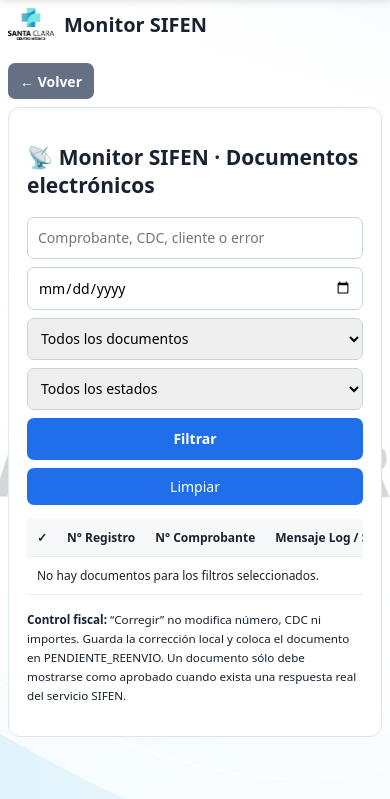
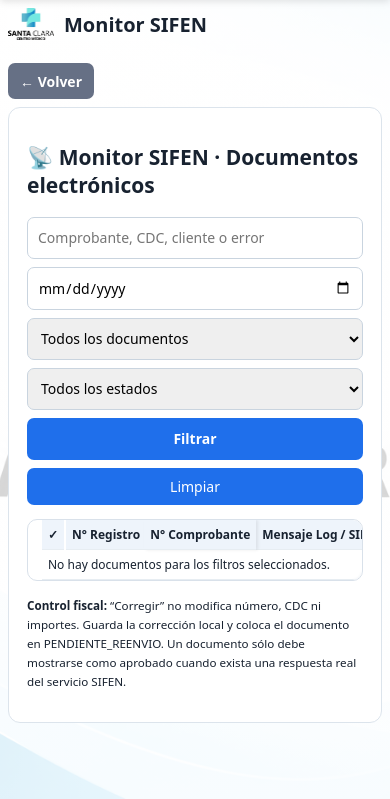
Before and after one commit to willilp15-sudo/CMSANTACLARA, a Flask app: template templates/sifen_monitor.html in a window 390 px wide. Shown: the part 47-846 px from the top of the page. Run offline with Flask 3, Linux system fonts and the light colour scheme; the template is opened without the code that fills it, so the values that code supplies are empty; the visitor is signed in with stand-in values (Sample User, id 1); data comes from the database, SQL or seed files in the repository; parts of the project's set-up code (start-up, migrations or seed data) failed here and were passed over.

Commit message:
Santa Clara ERP V13.9.73 - Monitor SIFEN responsivo con desplazamiento

```diff
--- a/templates/sifen_monitor.html
+++ b/templates/sifen_monitor.html
@@ -1,6 +1,22 @@
 {% extends 'base.html' %}{% block title %}Monitor SIFEN{% endblock %}{% block content %}
-<div class="card" style="max-width:1500px;margin:auto"><h2>📡 Monitor SIFEN · Documentos electrónicos</h2>
+<style>
+.sifen-card{width:min(98vw,1900px);max-width:none;margin:0 auto;}
+.sifen-scroll{width:100%;overflow-x:auto;overflow-y:auto;max-height:68vh;border:1px solid #d9e1ea;border-radius:10px;scrollbar-gutter:stable both-edges;}
+.sifen-table{width:max-content;min-width:100%;border-collapse:separate;border-spacing:0;font-size:12px;white-space:nowrap;}
+.sifen-table th{position:sticky;top:0;z-index:4;background:#eef4fb;}
+.sifen-table th,.sifen-table td{padding:7px 8px;vertical-align:middle;}
+.sifen-table .msg{white-space:normal;min-width:280px;max-width:420px;}
+.sifen-table .cdc{font-size:10px;min-width:305px;}
+.sifen-table .actions{min-width:245px;}
+.sifen-table th:nth-child(1),.sifen-table td:nth-child(1){position:sticky;left:0;z-index:3;background:inherit;}
+.sifen-table th:nth-child(2),.sifen-table td:nth-child(2){position:sticky;left:38px;z-index:3;background:inherit;}
+.sifen-table th:nth-child(3),.sifen-table td:nth-child(3){position:sticky;left:112px;z-index:3;background:inherit;box-shadow:2px 0 3px rgba(0,0,0,.08);}
+.sifen-table th:nth-child(-n+3){z-index:6;background:#eef4fb;}
+.sifen-scroll::-webkit-scrollbar{height:14px;width:14px}.sifen-scroll::-webkit-scrollbar-thumb{background:#9aa9b8;border-radius:8px;border:3px solid #eef2f6}.sifen-scroll::-webkit-scrollbar-track{background:#eef2f6}
+@media(max-width:900px){.sifen-card{width:99vw}.sifen-table .msg{min-width:240px;max-width:320px}.sifen-table th,.sifen-table td{padding:6px}}
+</style>
+<div class="card sifen-card"><h2>📡 Monitor SIFEN · Documentos electrónicos</h2>
 <form method="get" class="toolbar" style="gap:8px;flex-wrap:wrap"><input name="q" value="{{q}}" placeholder="Comprobante, CDC, cliente o error"><input type="date" name="fecha" value="{{fecha}}"><select name="tipo"><option value="">Todos los documentos</option><option value="FE" {% if tipo=='FE' %}selected{% endif %}>01 · Factura</option><option value="NCE" {% if tipo=='NCE' %}selected{% endif %}>05 · Nota de Crédito</option><option value="NDE" {% if tipo=='NDE' %}selected{% endif %}>06 · Nota de Débito</option></select><select name="estado"><option value="">Todos los estados</option>{% for e in ['NO_ENVIADO','TEST_GENERADO','PENDIENTE_ENVIO','PENDIENTE_REENVIO','RECHAZADO','ERROR','APROBADO','ACEPTADO','CANCELACION_PENDIENTE'] %}<option value="{{e}}" {% if estado==e %}selected{% endif %}>{{e}}</option>{% endfor %}</select><button>Filtrar</button><a class="btn" href="/sifen/monitor">Limpiar</a></form>
-<div style="overflow:auto"><table style="font-size:12px;white-space:nowrap"><tr><th>✓</th><th>N° Registro</th><th>N° Comprobante</th><th>Mensaje Log / SIFEN</th><th>CDC</th><th>Lote</th><th>Estado</th><th>Fecha</th><th>Tipo Documento</th><th>Intentos</th><th>Acciones</th></tr>
-{% for d in docs %}<tr><td><input type="checkbox"></td><td>{{d.id}}</td><td><a href="{{d.view_url}}">{{d.numero}}</a></td><td style="white-space:normal;min-width:300px">{% if d.sifen_codigo_error %}<b>{{d.sifen_codigo_error}}</b> · {% endif %}{{d.sifen_mensaje_error or ('Documento '+(d.estado_sifen or 'NO_ENVIADO'))}}</td><td style="font-size:10px">{{d.cdc or '-'}}</td><td>{{d.lote or '-'}}</td><td><b>{{d.estado_sifen or 'NO_ENVIADO'}}</b></td><td>{{d.fecha or '-'}}</td><td>{{d.tipo_codigo}} · {{d.tipo_doc}}</td><td>{{d.sifen_intentos or 0}}</td><td><a class="btn" href="{{d.view_url}}">Ver</a> <a class="btn" href="{{d.edit_url}}">✏ Corregir</a><form method="post" action="{{d.retry_url}}" style="display:inline"><button>↻ Reintentar</button></form></td></tr>{% else %}<tr><td colspan="11">No hay documentos para los filtros seleccionados.</td></tr>{% endfor %}</table></div>
+<div class="sifen-scroll" aria-label="Monitor SIFEN con desplazamiento horizontal y vertical"><table class="sifen-table"><tr><th>✓</th><th>N° Registro</th><th>N° Comprobante</th><th>Mensaje Log / SIFEN</th><th>CDC</th><th>Lote</th><th>Estado</th><th>Fecha</th><th>Tipo Documento</th><th>Intentos</th><th>Acciones</th></tr>
+{% for d in docs %}<tr><td><input type="checkbox"></td><td>{{d.id}}</td><td><a href="{{d.view_url}}">{{d.numero}}</a></td><td class="msg">{% if d.sifen_codigo_error %}<b>{{d.sifen_codigo_error}}</b> · {% endif %}{{d.sifen_mensaje_error or ('Documento '+(d.estado_sifen or 'NO_ENVIADO'))}}</td><td class="cdc">{{d.cdc or '-'}}</td><td>{{d.lote or '-'}}</td><td><b>{{d.estado_sifen or 'NO_ENVIADO'}}</b></td><td>{{d.fecha or '-'}}</td><td>{{d.tipo_codigo}} · {{d.tipo_doc}}</td><td>{{d.sifen_intentos or 0}}</td><td class="actions"><a class="btn" href="{{d.view_url}}">Ver</a> <a class="btn" href="{{d.edit_url}}">✏ Corregir</a><form method="post" action="{{d.retry_url}}" style="display:inline"><button>↻ Reintentar</button></form></td></tr>{% else %}<tr><td colspan="11">No hay documentos para los filtros seleccionados.</td></tr>{% endfor %}</table></div>
 <p><small><b>Control fiscal:</b> “Corregir” no modifica número, CDC ni importes. Guarda la corrección local y coloca el documento en PENDIENTE_REENVIO. Un documento sólo debe mostrarse como aprobado cuando exista una respuesta real del servicio SIFEN.</small></p></div>{% endblock %}
```
Also changed, not shown: README_V13_9_73.txt (added).
